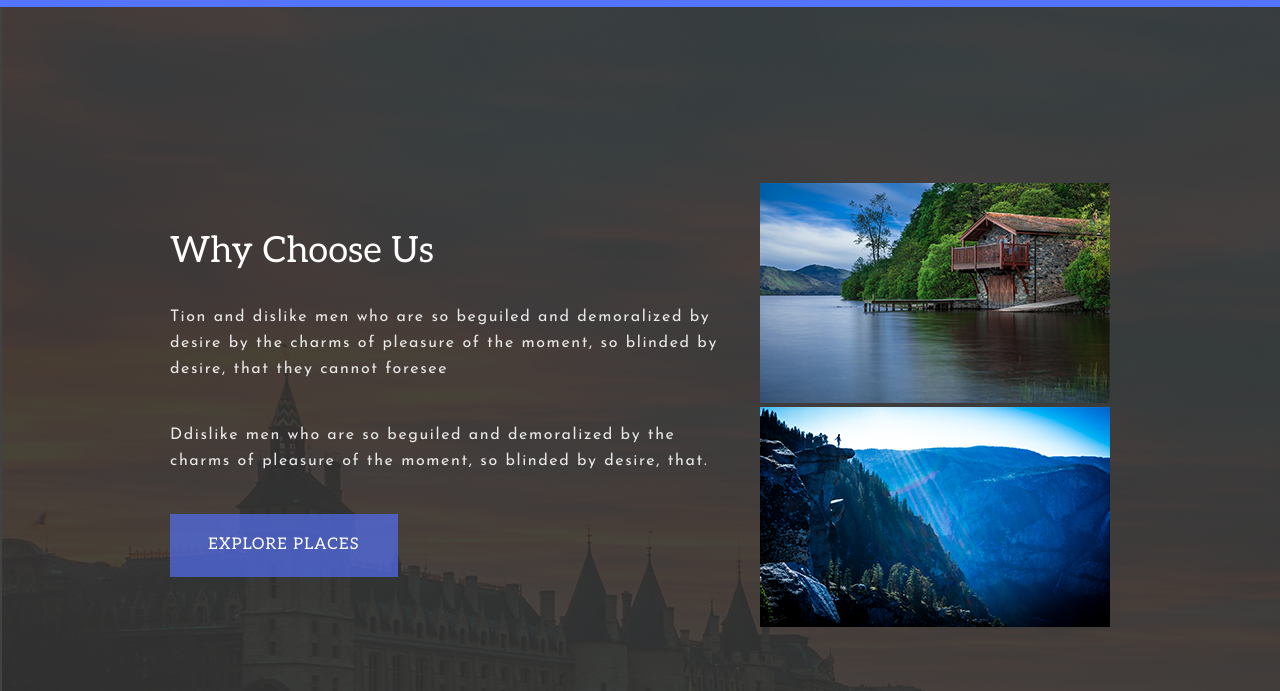
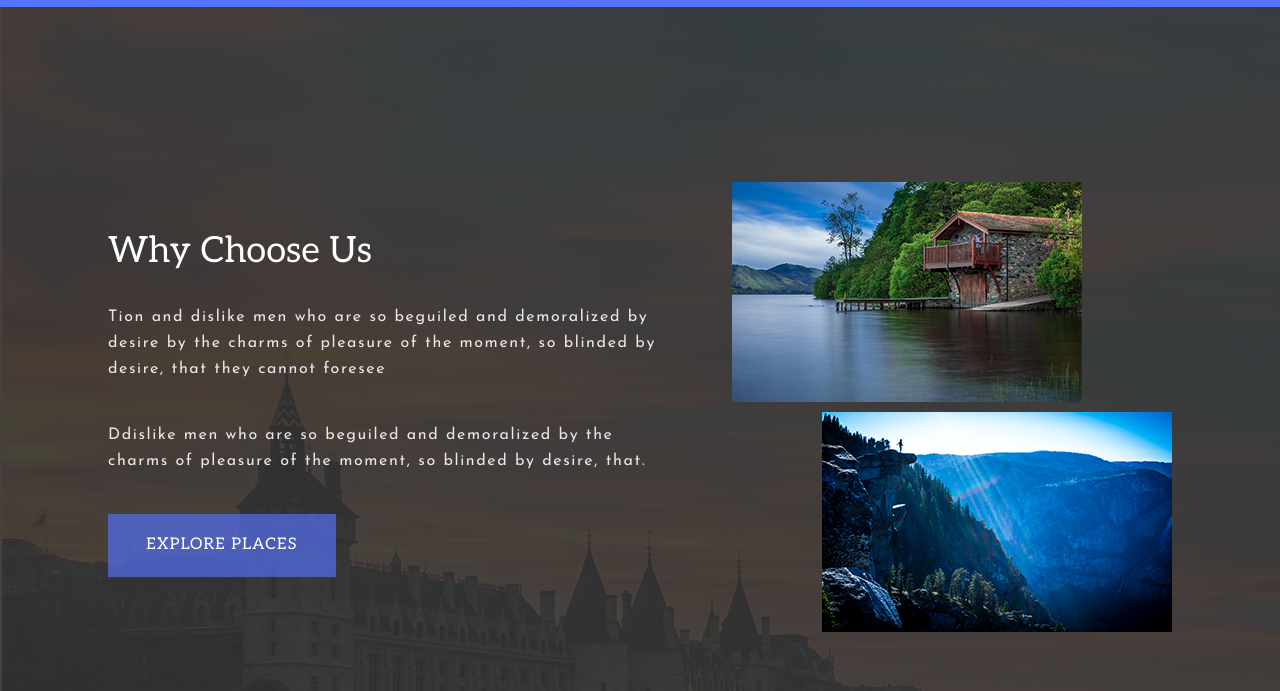
Before and after one commit to dxenia/skills-test, a plain HTML site: page index.html in a window 1280 px wide. Shown: the part 793-1484 px from the top of the page. Drawn offline with Linux system fonts and the light colour scheme; grey boxes are pictures that could not be loaded.

Commit message:
section one completed

```diff
--- a/styles/index.css
+++ b/styles/index.css
@@ -144,7 +144,7 @@ a:hover {
     align-items: center;
     background-image: url("../images/section-one_bkg.png");
     height: 100vh;
-    gap: 30px;
+    gap: 5%;
 }
 
 .section-one_left {
@@ -183,3 +183,26 @@ a:hover {
     text-transform: uppercase;
     color: #FFFFFF;
 }
+
+.section-one_right {
+    display: flex;
+    flex-direction: column;
+    gap: 10px;
+    width: 440px;
+}
+
+.section-one_right img {
+    width: 350px;
+}
+
+.section-one_right--top {
+    display: flex;
+    flex-direction: row;
+    justify-content: flex-start;
+}
+
+.section-one_right--bottom {
+    display: flex;
+    flex-direction: row;
+    justify-content: flex-end;
+}
```
